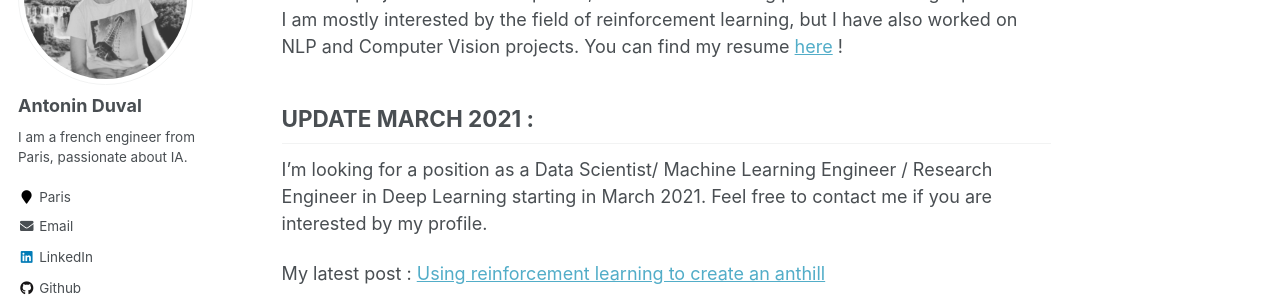
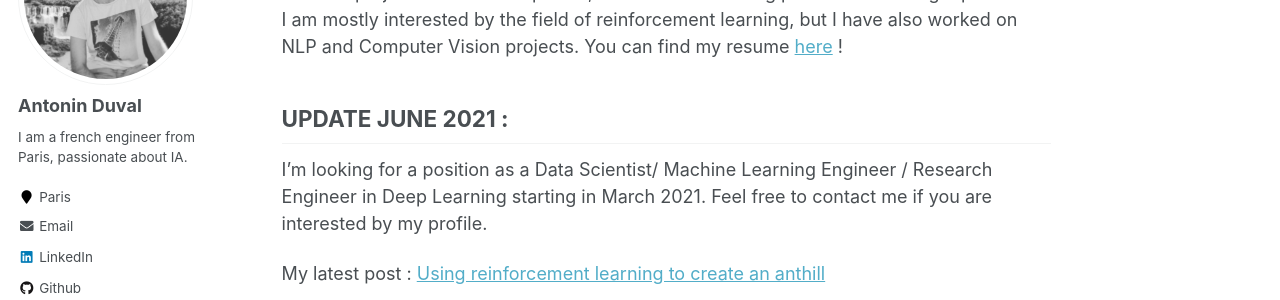
Before and after one commit to AntoninDuval/antoninduval.github.io, a Jekyll site: the page built from _pages/about.md, in a window 1280 px wide. Shown: the part 208-508 px from the top of the page. Built offline with Jekyll 4.4.1, drawn with Linux system fonts in a browser that asks for light colours.

Commit message:
Update about.md

```diff
--- a/_pages/about.md
+++ b/_pages/about.md
@@ -13,7 +13,7 @@ and share some blog post on interesting topics in AI.
 I am mostly interested by the field of reinforcement learning, but I have also worked on NLP and Computer Vision projects.
 You can find my resume [here](https://antoninduval.github.io/files/CV_Antonin_DUVAL_2020_EN.pdf) !
 
-## UPDATE MARCH 2021 :
+## UPDATE JUNE 2021 :
 I'm looking for a position as a Data Scientist/ Machine Learning Engineer / Research Engineer in Deep Learning starting in March 2021.
 Feel free to contact me if you are interested by my profile.
 
```
